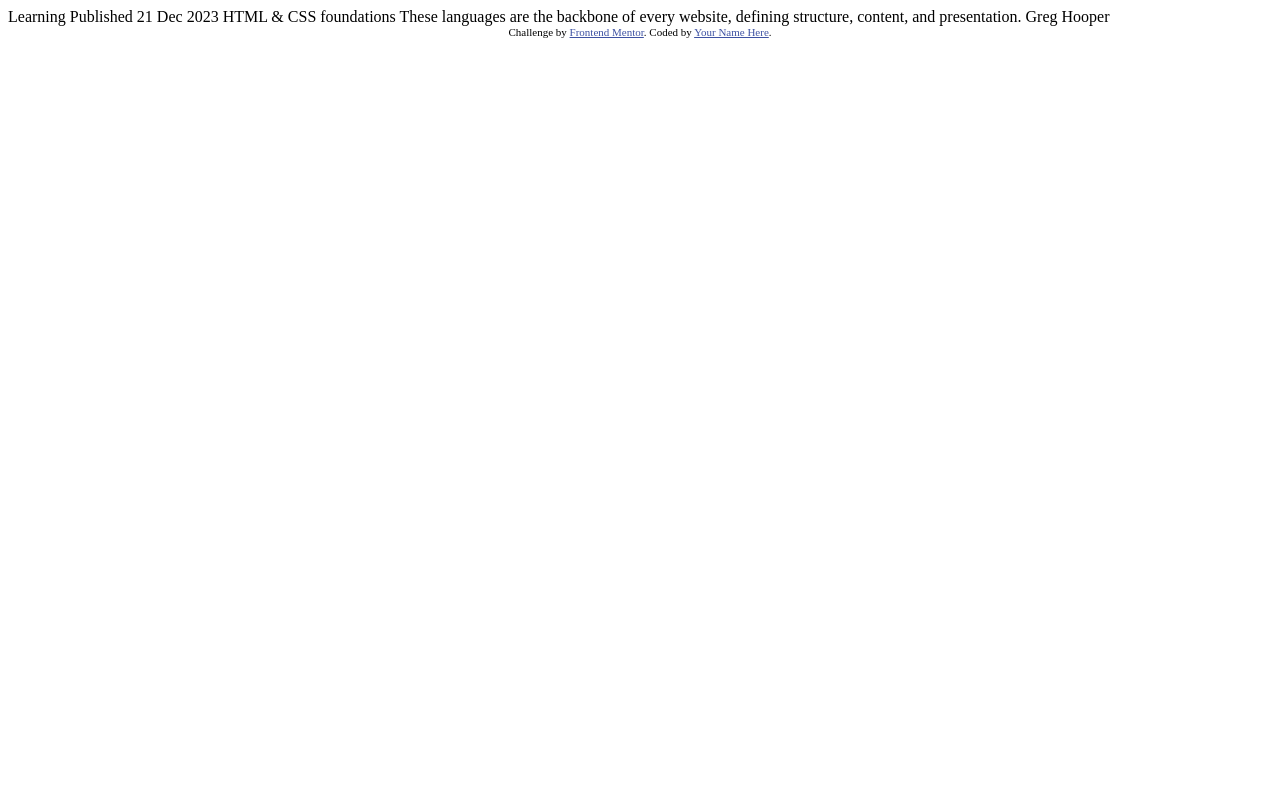
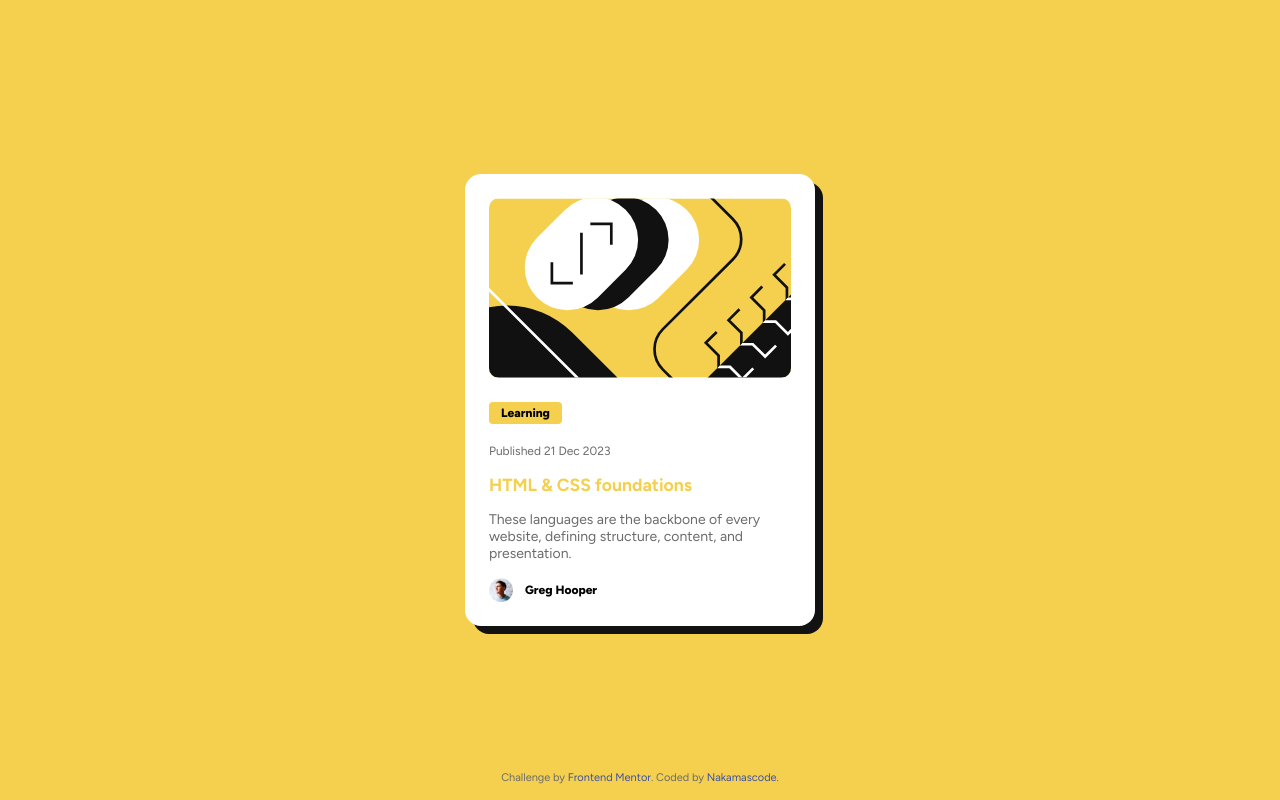
Before and after one commit to NakamasCode/Blog-Preview-Card, a plain HTML site: page index.html in a window 1280 px wide. Drawn offline with Linux system fonts and the light colour scheme.

Commit message:
modified style and inde file

```diff
--- a/index.html
+++ b/index.html
@@ -5,7 +5,10 @@
   <meta name="viewport" content="width=device-width, initial-scale=1.0"> <!-- displays site properly based on user's device -->
 
   <link rel="icon" type="image/png" sizes="32x32" href="./assets/images/favicon-32x32.png">
-
+  <link rel="preconnect" href="https://fonts.googleapis.com">
+  <link rel="preconnect" href="https://fonts.gstatic.com" crossorigin>
+  <link href="https://fonts.googleapis.com/css2?family=Figtree:ital,wght@0,300..900;1,300..900&display=swap" rel="stylesheet">
+  <link rel="stylesheet" href="./styles/style.css">
   <title>Frontend Mentor | Blog preview card</title>
 
   <!-- Feel free to remove these styles or customise in your own stylesheet 👍 -->
@@ -15,20 +18,42 @@
   </style>
 </head>
 <body>
+    <article class="card">
+      <!-- Image Section -->
+      <img  class="image" src="./assets/images/illustration-article.svg" alt="HTML & CSS illustration">
 
-  Learning
+      <!-- Content Section -->
+        <!-- Badge -->
+      <a href="#" class="badge">Learning</a>
 
-  Published 21 Dec 2023
+        <!-- Date -->
+      <p class="date">Published 21 Dec 2023</p>
 
-  HTML & CSS foundations
+        <!-- Title -->
+      <h2 class="title">
+        <a href="#">HTML &amp; CSS foundations</a>
+      </h2>
 
-  These languages are the backbone of every website, defining structure, content, and presentation.
+        <!-- Description -->
+      <p class="description">
+        These languages are the backbone of every website, defining structure, content, and presentation.
+      </p>
 
-  Greg Hooper
+      <!-- Author Section -->
+      <div class="author">
+        <img class="author-pic" src="./assets/images/image-avatar.webp" alt="Greg Hooper">
+        <a class="name">Greg Hooper</a>
+      </div>
 
-  <div class="attribution">
-    Challenge by <a href="https://www.frontendmentor.io?ref=challenge" target="_blank">Frontend Mentor</a>.
-    Coded by <a href="#">Your Name Here</a>.
-  </div>
+    </article>
+
+
+
+
+    <footer class="attribution">
+      Challenge by <a href="https://www.frontendmentor.io?ref=challenge" target="_blank">Frontend Mentor</a>.
+      Coded by <a href="#">Nakamascode</a>.
+    </footer>
+
 </body>
 </html>
--- a/styles/style.css
+++ b/styles/style.css
@@ -0,0 +1,112 @@
+* {
+  padding: 0;
+  margin: 0;
+  box-sizing: border-box;
+}
+
+a {
+  cursor: pointer;
+  text-decoration: none;
+}
+
+body {
+  font-family: 'Figtree', sans-serif;
+  display: flex;
+  flex-direction: column;
+  background-color:  hsl(47, 88%, 63%);
+  justify-content: center;
+  align-items: center;
+  font-size: clamp(0.875rem, 2vw, 1rem);
+  min-height: 100vh;
+
+}
+
+
+.card {
+
+  max-width: 350px;
+  background-color: hsl(0, 0%, 100%);
+  padding: 1.5rem;
+  border-radius: 1rem;
+  box-shadow: 8px 8px 0 hsl(0, 0%, 7%);
+  transition: all .2s ease;
+}
+
+.card:hover,
+.card:focus{
+  transform: translateY(-4px);
+  box-shadow: 12px 12px 0 hsl(0, 0%, 7%);
+  outline: none;
+  cursor: pointer;
+}
+
+.image {
+  width: 100%;
+  border-radius: 10px;
+  margin-bottom: 20px;
+}
+
+.badge {
+  padding: 0.25rem 0.75rem;
+  font-weight: 800;
+  background-color:  hsl(47, 88%, 63%);
+  color: black;
+  font-size: 0.75rem;
+  border-radius: 0.25rem;
+  text-decoration: none;
+  display: inline-block;
+
+}
+
+.badge:hover,
+.badge:focus {
+  background-color: hsl(47, 88%, 53%);
+  outline: 2px solid hsl(0, 0%, 7%);
+  outline-offset: 2px;
+}
+
+.date {
+  color: hsl(0, 0%, 42%);
+  font-size: 0.75rem;
+  margin-top: 20px;
+}
+
+.title,
+.title a{
+  font-size: 1.1rem;
+  color: hsl(47, 88%, 63%);
+  margin: 1rem 0;
+}
+
+.description {
+  font-size: 0.875rem;
+  color: hsl(0, 0%, 42%);
+  margin-bottom: 1rem;
+}
+
+.author {
+  display: flex;
+  flex-direction: row;
+  align-items: center;
+  gap: 0.75rem;
+}
+
+.author-pic {
+  width: 1.5rem;
+  height: 1.5rem;
+}
+
+.name {
+  font-size: 0.75rem;
+  font-weight: 800;
+}
+
+
+.attribution {
+  font-size: 0.75rem;
+  text-align: center;
+  color: hsl(0, 0%, 42%);
+  position: fixed;
+  bottom: 0;
+  padding: 1rem;
+}
```
